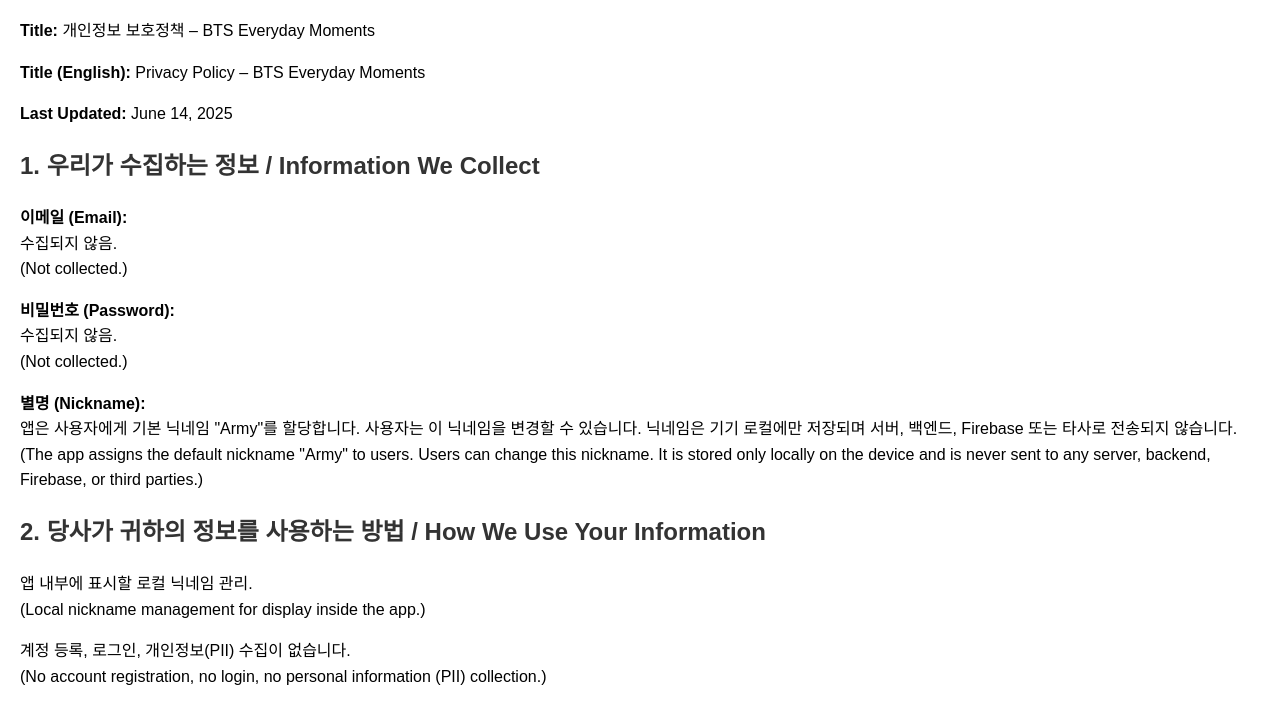
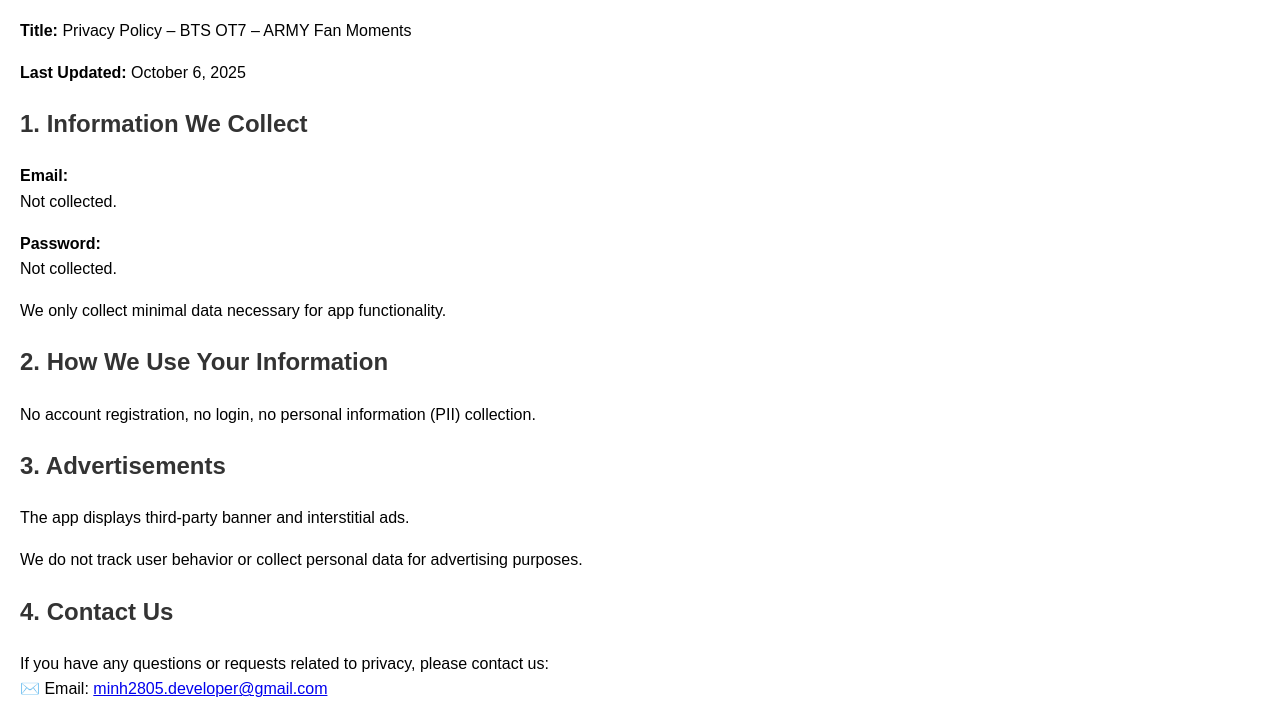
Before and after one commit to sontungmtpiscallingyou/bts-policy, a plain HTML site: page index.html in a window 1280 px wide. Shown: the part 76-782 px from the top of the page. Drawn offline with Linux system fonts and the light colour scheme.

Commit message:
Update index.html

```diff
--- a/index.html
+++ b/index.html
@@ -1,8 +1,8 @@
 <!DOCTYPE html>
-<html lang="vi">
+<html lang="en">
 <head>
     <meta charset="UTF-8">
-    <title>Privacy Policy – BTS Everyday Moments</title>
+    <title>Privacy Policy – BTS OT7 – ARMY Fan Moments</title>
     <style>
         body {
             font-family: Arial, sans-serif;
@@ -16,38 +16,23 @@
 </head>
 <body>
 <h1>📄 Privacy Policy Document</h1>
-<p><strong>Title:</strong> 개인정보 보호정책 – BTS Everyday Moments</p>
-<p><strong>Title (English):</strong> Privacy Policy – BTS Everyday Moments</p>
-<p><strong>Last Updated:</strong> June 14, 2025</p>
+<p><strong>Title:</strong> Privacy Policy – BTS OT7 – ARMY Fan Moments</p>
+<p><strong>Last Updated:</strong> October 6, 2025</p>
 
-<h2>1. 우리가 수집하는 정보 / Information We Collect</h2>
-<p><strong>이메일 (Email):</strong><br>수집되지 않음.<br>(Not collected.)</p>
-<p><strong>비밀번호 (Password):</strong><br>수집되지 않음.<br>(Not collected.)</p>
-<p><strong>별명 (Nickname):</strong><br>
-    앱은 사용자에게 기본 닉네임 "Army"를 할당합니다. 사용자는 이 닉네임을 변경할 수 있습니다.
-    닉네임은 기기 로컬에만 저장되며 서버, 백엔드, Firebase 또는 타사로 전송되지 않습니다.
-    <br>(The app assigns the default nickname "Army" to users. Users can change this nickname.
-    It is stored only locally on the device and is never sent to any server, backend, Firebase, or third parties.)
-</p>
+<h2>1. Information We Collect</h2>
+<p><strong>Email:</strong><br>Not collected.</p>
+<p><strong>Password:</strong><br>Not collected.</p>
+<p>We only collect minimal data necessary for app functionality.</p>
 
-<h2>2. 당사가 귀하의 정보를 사용하는 방법 / How We Use Your Information</h2>
-<p>앱 내부에 표시할 로컬 닉네임 관리.<br>(Local nickname management for display inside the app.)</p>
-<p>계정 등록, 로그인, 개인정보(PII) 수집이 없습니다.<br>
-    (No account registration, no login, no personal information (PII) collection.)</p>
+<h2>2. How We Use Your Information</h2>
+<p>No account registration, no login, no personal information (PII) collection.</p>
 
-<h2>3. 광고 / Advertisements</h2>
-<p>앱에는 타사 배너 및 중간 광고가 표시됩니다.<br>
-    (The app displays third-party banner and interstitial ads.)</p>
-<p>당사는 광고 목적으로 사용자 행동을 추적하지 않으며, 개인 데이터를 수집하지 않습니다.<br>
-    (We do not track user behavior or collect personal data for advertising purposes.)</p>
+<h2>3. Advertisements</h2>
+<p>The app displays third-party banner and interstitial ads.</p>
+<p>We do not track user behavior or collect personal data for advertising purposes.</p>
 
-<h2>4. 데이터 삭제 / Data Deletion</h2>
-<p>앱을 제거하면 언제든지 닉네임을 삭제할 수 있습니다.<br>
-    (You can delete the nickname at any time by uninstalling the app.)</p>
-
-<h2>5. 문의하기 / Contact Us</h2>
-<p>개인정보 보호와 관련된 질문이나 요청 사항이 있으시면 저희에게 연락해 주세요.<br>
-    (If you have any questions or requests related to privacy, please contact us:)<br>
+<h2>4. Contact Us</h2>
+<p>If you have any questions or requests related to privacy, please contact us:<br>
     ✉️ Email: <a href="mailto:minh2805.developer@gmail.com">minh2805.developer@gmail.com</a></p>
 </body>
 </html>
```
